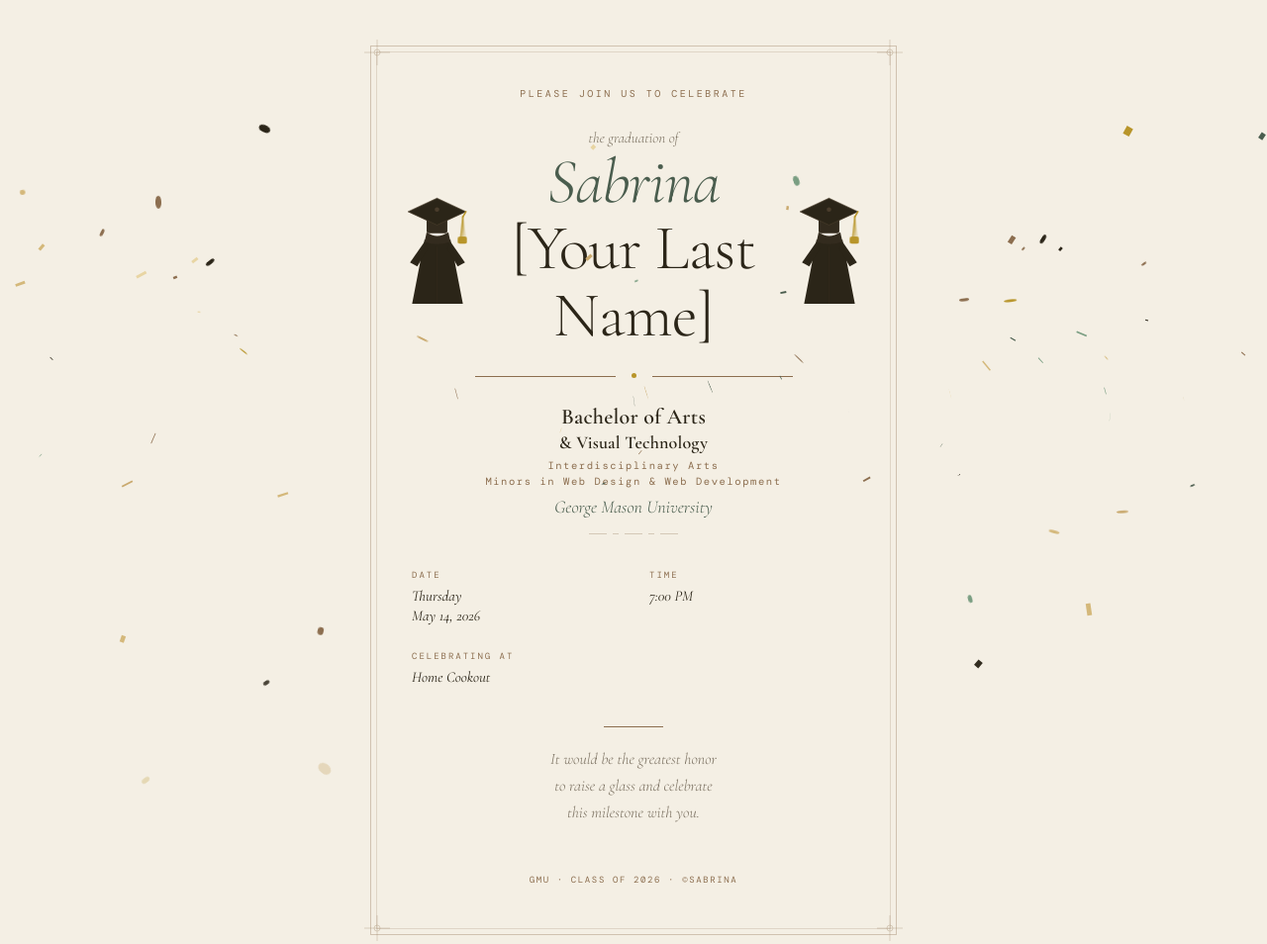
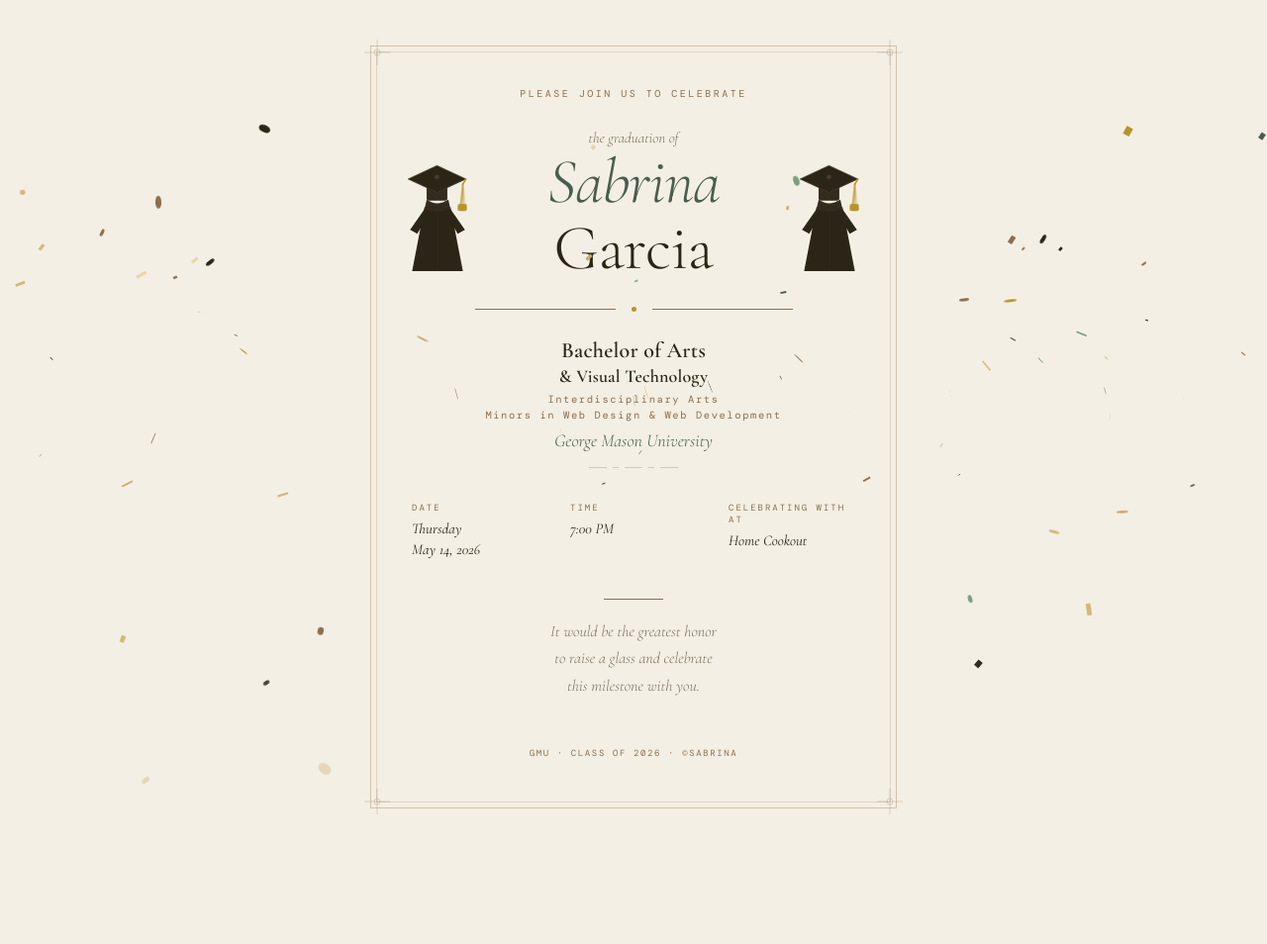
Before and after one commit to SabrinaGCODE/graduation-2026, a plain HTML site: page index.html in a window 1280 px wide. Shown: the whole page at 99% size. After the commit the page ends 863 px from the top, so only its background shows below. Drawn offline with nearby package versions, Linux system fonts and the light colour scheme; a web font is replaced by a local one.

Commit message:
Refactor HTML structure and update content

```diff
--- a/index.html
+++ b/index.html
@@ -407,7 +407,7 @@
     <!-- Name text -->
     <h1 class="big-name fade-up d3" style="margin-top:0; flex:1; min-width:0;">
       <em>Sabrina</em><br>
-      [Your Last Name]
+      Garcia
     </h1>
 
     <!-- RIGHT figure: cap + gown (mirrored) -->
@@ -464,7 +464,7 @@
   </div>
 
   <!-- Details grid -->
-  <div class="details-grid fade-up d5" style="grid-template-columns:1fr 1fr;">
+  <div class="details-grid fade-up d5" style="grid-template-columns:1fr 1fr 1fr;">
     <div class="detail-item">
       <label>Date</label>
       <span>Thursday<br>May 14, 2026</span>
@@ -473,8 +473,8 @@
       <label>Time</label>
       <span>7:00 PM</span>
     </div>
-    <div class="detail-item" style="grid-column: 1 / -1;">
-      <label>Celebrating at</label>
+    <div class="detail-item">
+      <label>Celebrating with at</label>
       <span>Home Cookout</span>
     </div>
   </div>
```
